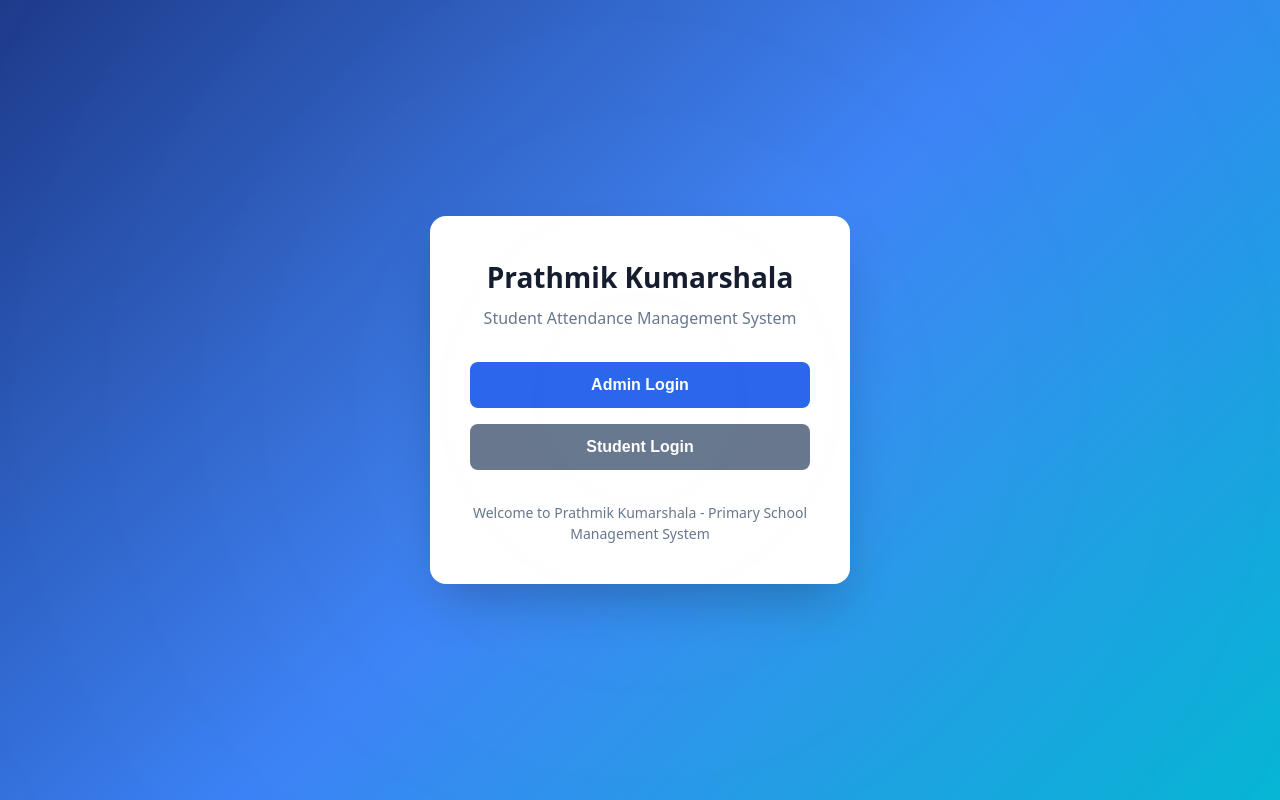
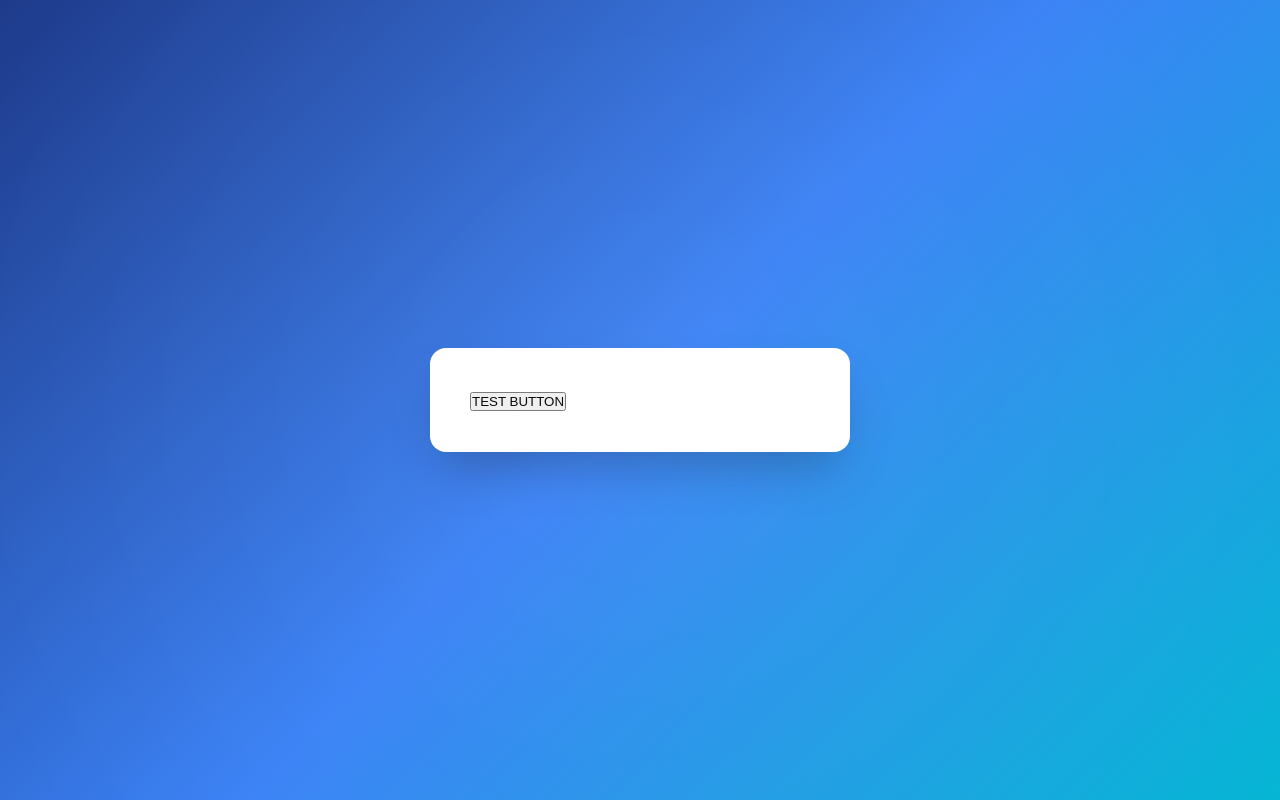
Before and after one commit to patelrafik5304-cell/school_management, a React (Vite) app: page / in a window 1280 px wide. Built offline with nearby package versions, Linux system fonts and the light colour scheme.

Commit message:
Debug test

```diff
--- a/src/App.jsx
+++ b/src/App.jsx
@@ -28,62 +28,10 @@ function App() {
 }
 
 function EntryPage() {
-  const navigate = useNavigate();
-  const handleAdminLogin = () => {
-    console.log('Admin clicked');
-    navigate('/login?role=admin');
-  };
-  const handleStudentLogin = () => {
-    console.log('Student clicked');
-    navigate('/login?role=student');
-  };
-
   return (
-    <div className="login-page">
+    <div className="login-page" onClick={() => console.log('page clicked')}>
       <div className="login-card">
-        <div className="login-header">
-          <h1 className="login-title">Prathmik Kumarshala</h1>
-          <p className="login-subtitle">Student Attendance Management System</p>
-        </div>
-        <div style={{ display: 'grid', gap: '1rem', marginTop: '1.5rem' }}>
-          <button
-            onMouseDown={handleAdminLogin}
-            style={{
-              width: '100%',
-              padding: '0.875rem',
-              fontSize: '1rem',
-              background: '#2563eb',
-              color: 'white',
-              border: 'none',
-              borderRadius: '8px',
-              cursor: 'pointer',
-              fontWeight: 600
-            }}
-          >
-            Admin Login
-          </button>
-          <button
-            onMouseDown={handleStudentLogin}
-            style={{
-              width: '100%',
-              padding: '0.875rem',
-              fontSize: '1rem',
-              background: '#64748b',
-              color: 'white',
-              border: 'none',
-              borderRadius: '8px',
-              cursor: 'pointer',
-              fontWeight: 600
-            }}
-          >
-            Student Login
-          </button>
-        </div>
-        <div style={{ marginTop: '2rem', textAlign: 'center' }}>
-          <p style={{ fontSize: '0.875rem', color: '#64748b' }}>
-            Welcome to Prathmik Kumarshala - Primary School Management System
-          </p>
-        </div>
+        <button onClick={() => alert('CLICK WORKS')}>TEST BUTTON</button>
       </div>
     </div>
   )
```
